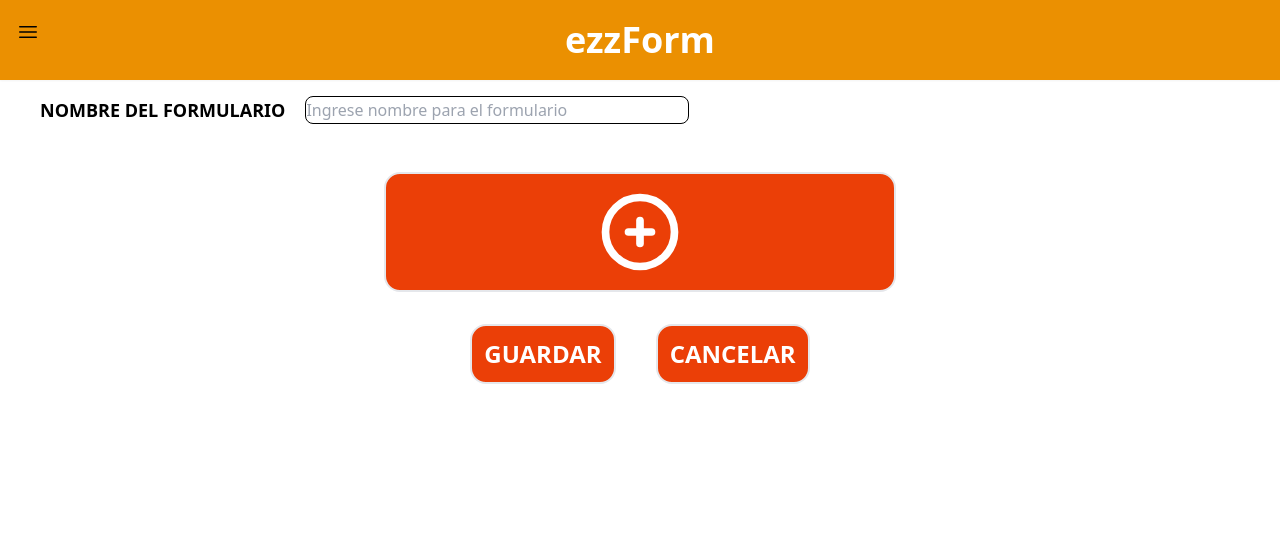
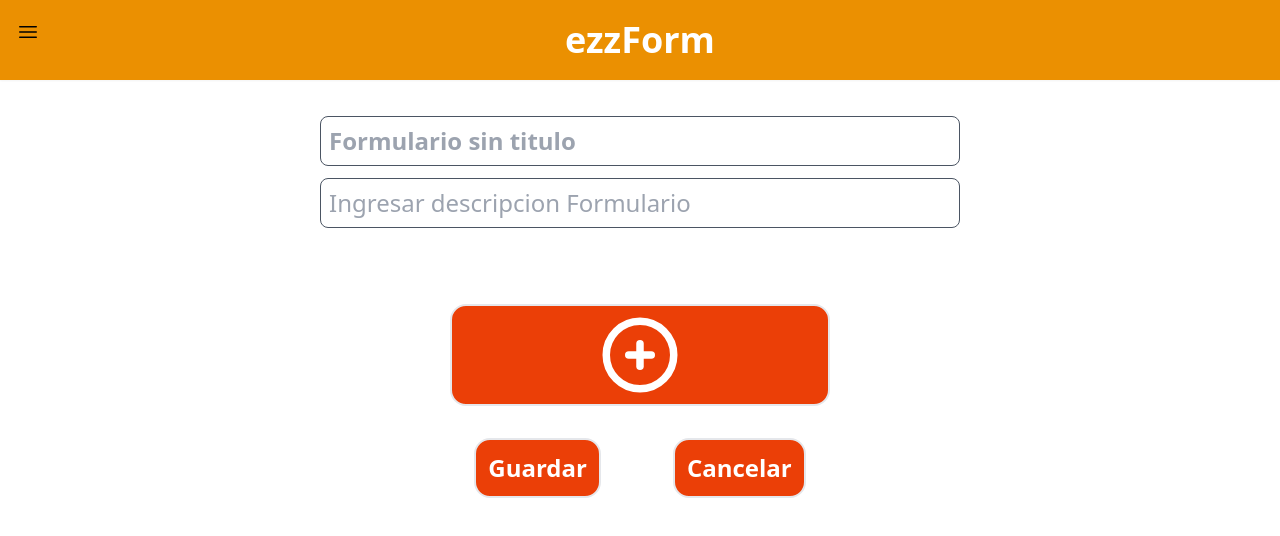
Before and after one commit to polycyllo/PROYECTO-PROGRAMACION-WEB, a React (Vite) app: page /CrearFormularioPage in a window 1280 px wide. Shown: the top 536 px of the page. Built offline with nearby package versions, Linux system fonts and the light colour scheme.

Commit message:
mejore la UI

```diff
--- a/src/components/CajaPregunta.tsx
+++ b/src/components/CajaPregunta.tsx
@@ -1,5 +1,7 @@
 import { useState, useRef } from 'react'
 import { Pregunta, Respuesta } from "../types";
+
+
 
 
 type PreguntaProps = {
@@ -29,15 +31,24 @@ export default function CajaPregunta({
         setCajaRespuesta(newCaja)
     }
     return (
-        <div className="caja mx-5 p-10 bg-[#fafafa] rounded-xl">
+        <div className="caja mx-5 px-5 bg-[#fafafa] rounded-xl">
             <div className="flex flex-row items-center justify-between">
                 <div className='w-full'>
-                    <p>PREGUNTA: </p>
-                    <input type="text" className='font-bold text-1xl border border-black rounded-xl py-2 pl-4 w-full' placeholder='Ingrese pregunta'/>
+
+                    <input type="text" className='font-bold text-1xl border border-gray-500 rounded-xl py-2 pl-4 w-full'
+                    placeholder='Ingresar pregunta'/>
                 </div>
 
                 <div className="md:flex md:flex-row ml-3">
-                    <button className="border-2 p-[2px] md:p-3 bg-acento my-4 rounded-2xl text-white uppercase font-bold"
+                    <select className='mt-3 md:mt-6 h-8 md:mx-1 '>
+                        <option value="opcion1">Respuesta/parrafo </option>
+                        <option value="opcion2">Seleccion</option>
+                        <optgroup label="Más opciones">
+                        <option value="opcion3">Secuencia</option>
+
+                        </optgroup>
+                    </select>
+                    <button className="border-2 p-[2px] md:p-3 bg-acento my-2 rounded-2xl text-white"
                             onClick={() =>{
                                 agregarRespuesta()
                             }}>
@@ -62,7 +73,7 @@ export default function CajaPregunta({
                     </button>
 
                     <button
-                        className="border-2 p-[2px] md:p-3 bg-acento my-4 rounded-2xl text-white uppercase font-bold"
+                        className="border-2 p-[2px] md:p-3 bg-acento my-2 rounded-2xl text-white"
                         onClick={() => {
                             eliminarPregunta(pregunta.id);
                         }}
@@ -87,12 +98,12 @@ export default function CajaPregunta({
                 </div>
             </div>
 
-            <div className='space-y-2'>
+            <div className='space-y-3 pb-5'>
                 {
                     cajaRespuesta.map((respuesta)=>(
 
-                        <div className='border border-black p-4 rounded-2xl flex'>
-                            <input type="text" className='font-semibold text-1xl border border-black rounded-xl py-2 pl-4 w-full' placeholder='Ingrese respuesta'></input>
+                        <div className='border border-gray-400 p-4 rounded-2xl flex'>
+                            <input type="text" className=' font-semibold text-1xl border border-gray-300 rounded-xl py-2 pl-4 w-full' placeholder='Ingrese respuesta'></input>
                             <button
                                 className="flex justify-center
                                 border-black p-2
--- a/src/index.css
+++ b/src/index.css
@@ -12,6 +12,5 @@
 }
 
 .caja {
-
     border: 1px solid #fbbc05;
 }
--- a/src/pages/CrearFormularioPage.tsx
+++ b/src/pages/CrearFormularioPage.tsx
@@ -13,23 +13,25 @@ export default function CrearFormularioPage({
 }: CrearFomularioProps) {
     return (
         <div className="pt-24">
-            <div className="flex flex-col lg:flex-row ">
-                <label
-                    htmlFor="nombreFormularioLabel"
-                    className="  ml-10  text-blakc uppercase font-extrabold text-lg text-center"
-                >
-                    Nombre del Formulario
-                </label>
+            <div className="flex flex-col gap-3 py-5 text-2xl ">
+
                 <input
                     id="nombreFormulario"
                     type="text"
                     name="nombreFomrulario"
-                    className="min-w-96 border border-black mx-5 rounded-lg focus:outline-none"
-                    placeholder="Ingrese nombre para el formulario"
+                    className="min-w-96 md:w-1/2  border border-gray-600 mx-auto rounded-lg focus:outline-none p-2 font-bold"
+                    placeholder="Formulario sin titulo"
+                ></input>
+                <input
+                    id="descripcionFormulario"
+                    type="text"
+                    name="descripcionFormulario"
+                    className="min-w-96 md:w-1/2 border border-gray-600 mx-auto rounded-lg focus:outline-none p-2 font-medium"
+                    placeholder="Ingresar descripcion Formulario"
                 ></input>
             </div>
 
-            <div className="flex flex-col justify-center mt-8 space-y-5">
+            <div className="flex flex-col justify-center mt-10 space-y-5">
                 {caja.map((pregunta) => (
                     <CajaPregunta
                         key={pregunta.id}
@@ -38,12 +40,12 @@ export default function CrearFormularioPage({
                     />
                 ))}
                 <button
-                    className="flex justify-center lg:mx-96
-                                border-2 lg:p-3
+                    className="flex justify-center lg:mx-[450px]
+                                mx-4
+                                border-2 lg:p-1
                                 bg-acento my-4
                                 rounded-2xl
                                 text-white
-                                uppercase
                                 font-bold
                                 hover:bg-primario
                                 hover:text-black"
@@ -52,8 +54,8 @@ export default function CrearFormularioPage({
                     <svg
                         xmlns="http://www.w3.org/2000/svg"
                         className="icon icon-tabler icon-tabler-circle-plus"
-                        width="92"
-                        height="92"
+                        width="90"
+                        height="90"
                         viewBox="0 0 24 24"
                         stroke-width="2"
                         stroke="#ffffff"
@@ -76,7 +78,7 @@ export default function CrearFormularioPage({
                         bg-acento my-4
                         rounded-2xl
                         text-white
-                        uppercase
+                        mx-4
                         font-bold
                       hover:bg-secundario2
                       hover:text-black"
@@ -89,7 +91,7 @@ export default function CrearFormularioPage({
                             bg-acento md:my-4
                             rounded-2xl
                             text-white
-                            uppercase
+                            mx-4
                             font-bold
                             hover:bg-secundario1"
                 >
--- a/src/pages/ModificarFormularioPage.tsx
+++ b/src/pages/ModificarFormularioPage.tsx
@@ -2,9 +2,20 @@
 export default function ModificarFormularioPage() {
   return (
     <div className="flex items-center justify-center min-h-screen mt-0">
-      <div className=" font-extrabold border border-black text-center px-28 py-32 lg:p-80 my-10 bg-gray-200">
-        <p>No existen formularios</p>
-      </div>
+        <div className="grid lg:grid-cols-3 md:grid-cols-2 gap-5 mt-28 mx-10">
+            <div className=" font-extrabold border border-black text-center p-40 bg-gray-200">
+                <p>formulario A</p>
+            </div>
+            <div className=" font-extrabold border border-black text-center p-40 bg-gray-200 ">
+                <p>formulario A</p>
+            </div>
+            <div className=" font-extrabold border border-black text-center p-40 bg-gray-200 ">
+                <p>formulario A</p>
+            </div>
+            <div className=" font-extrabold border border-black text-center p-40 bg-gray-200 ">
+                <p>formulario A</p>
+            </div>
+        </div>
     </div>
   )
 }
--- a/src/pages/VerFormularioPage.tsx
+++ b/src/pages/VerFormularioPage.tsx
@@ -1,11 +1,20 @@
-
-
 export default function VerFormularioPage() {
   return (
-    <div className="flex items-center justify-center min-h-screen mt-0">
-    <div className=" font-extrabold border border-black text-center px-28 py-32 lg:p-80 my-10 bg-gray-200">
-      <p>No existen formularios</p>
+<div className="flex items-center justify-center min-h-screen mt-0">
+        <div className="grid lg:grid-cols-3 md:grid-cols-2 gap-5 mt-28 mx-10">
+            <div className=" font-extrabold border border-black text-center p-40 bg-gray-200">
+                <p>formulario A</p>
+            </div>
+            <div className=" font-extrabold border border-black text-center p-40 bg-gray-200 ">
+                <p>formulario A</p>
+            </div>
+            <div className=" font-extrabold border border-black text-center p-40 bg-gray-200 ">
+                <p>formulario A</p>
+            </div>
+            <div className=" font-extrabold border border-black text-center p-40 bg-gray-200 ">
+                <p>formulario A</p>
+            </div>
+        </div>
     </div>
-  </div>
   )
 }
```
